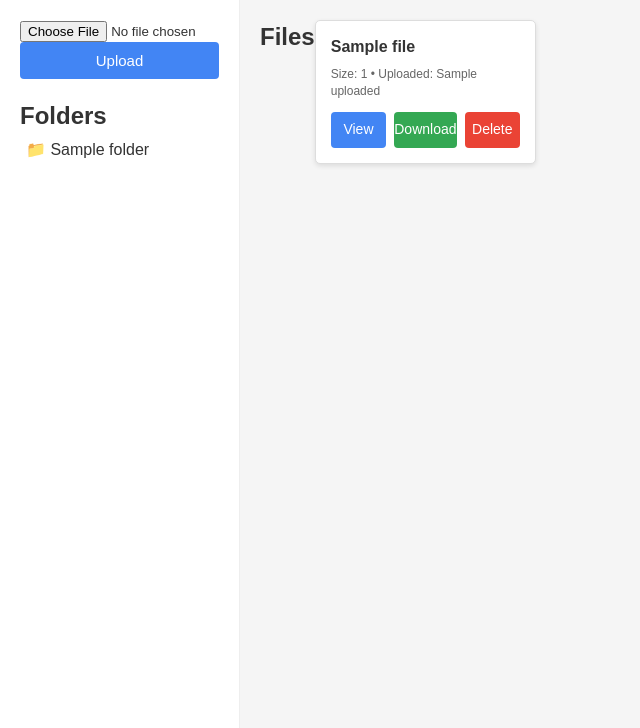
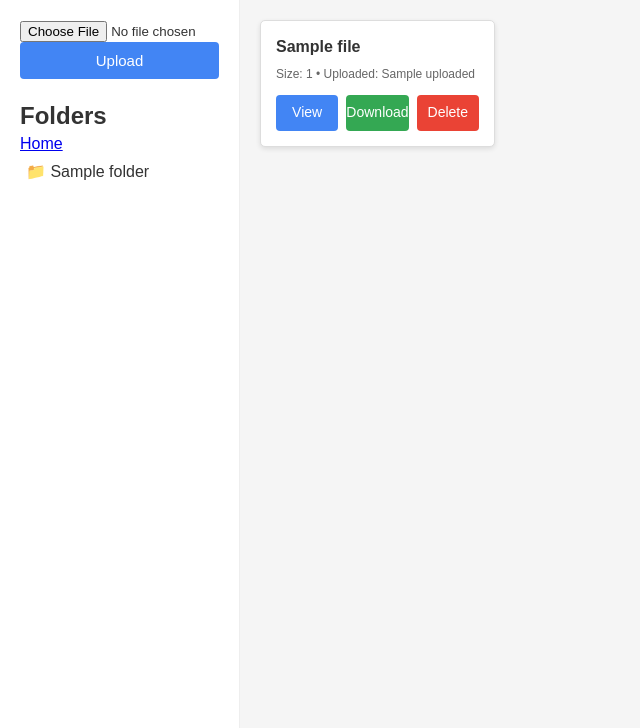
Before and after one commit to moghit-eou/Cloud_app, a Flask app: template templates/home.html in a window 1280 px wide. Shown: the part 77-805 px from the top of the page, without its empty margins (0-640 px from the left). Run offline with Flask 3, Linux system fonts and the light colour scheme; the template is opened without the code that fills it: most values are stand-ins (such as "Sample title", 1, 10 or a date in 2020).

Commit message:
Implement more features

```diff
--- a/templates/home.html
+++ b/templates/home.html
@@ -35,6 +35,9 @@
       </div>
 
       <h2>Folders</h2>
+
+      <a href="{{ url_for('home_page') }}" class="home-page-button">Home</a>
+
       <ul class="folders-list">
         {% for folder in folders %}
           <li>
@@ -48,7 +51,6 @@
 
     <!-- MAIN CONTENT -->
     <main class="main-content">
-      <h2>Files</h2>
       <ul class="files-grid">
         {% for file in files %}
           <li class="file-card">
```
